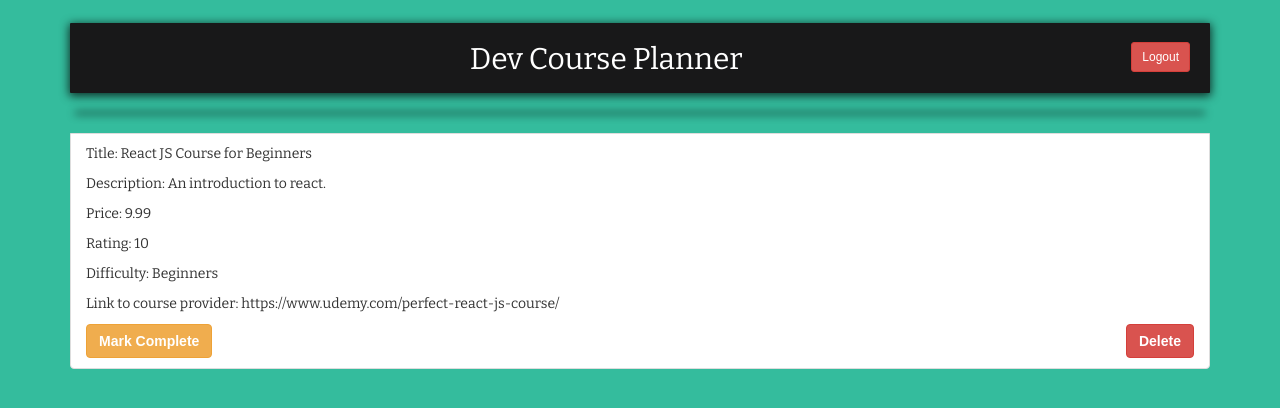
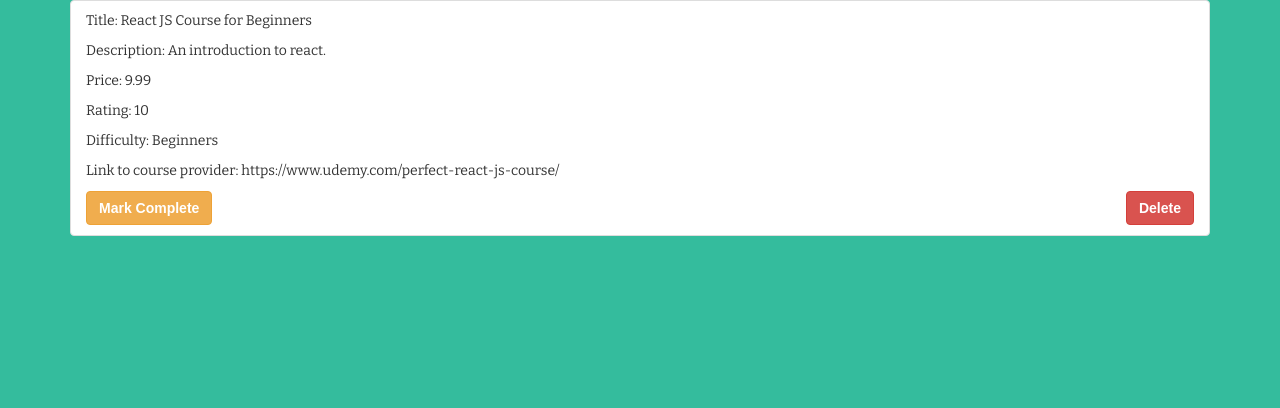
Before and after one commit to AWells64/course-planner, a React (Create React App) app: page /courses/1 in a window 1280 px wide. Shown: the top 408 px of the page. Built offline with nearby package versions, Linux system fonts and the light colour scheme.

Commit message:
moved header into the right place for user courses

```diff
--- a/src/Components/Course.jsx
+++ b/src/Components/Course.jsx
@@ -14,7 +14,6 @@ class Course extends Component {
 
       return course ?(
       	<Fragment>
-          <Header />
 		        <li className="list-group-item" id={course.id} >
                 <p style={font}>Title: {course.title}</p>
                 <p style={font}>Description: {course.description}</p>
--- a/src/Components/UserCourses.jsx
+++ b/src/Components/UserCourses.jsx
@@ -1,5 +1,6 @@
 import React, { Component, Fragment } from 'react';
 import UserCourse from '../Containers/UserCourse';
+import Header from './Header';
 
 const mainHeader = {
   fontFamily: 'Bitter',
@@ -27,6 +28,7 @@ class UserCourses extends Component {
     const { courses, deleteCourse, completeCourse } = this.props;
       return(
 		<Fragment>
+      <Header />
 			{Object.values(courses).length ? (
         <ul className="list-group">
 		        {Object.values(courses).map((course, i) => (
```
